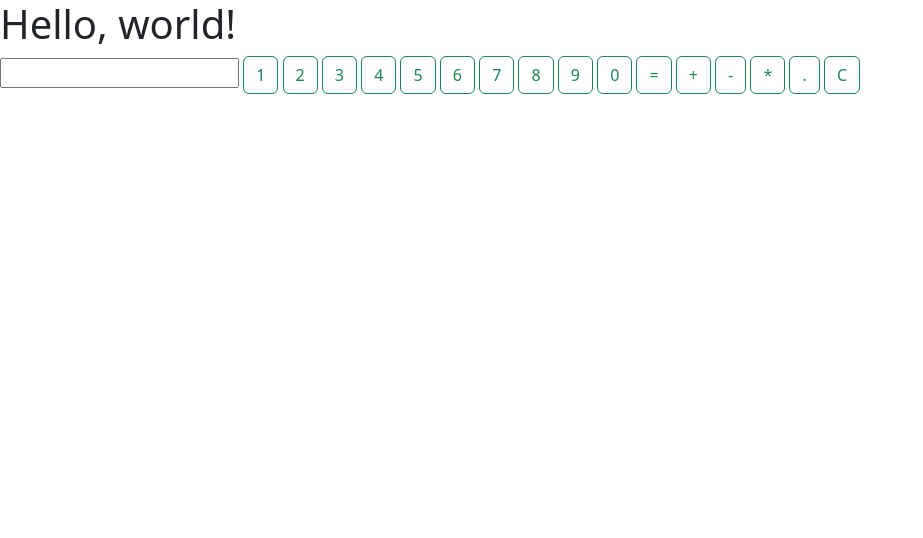
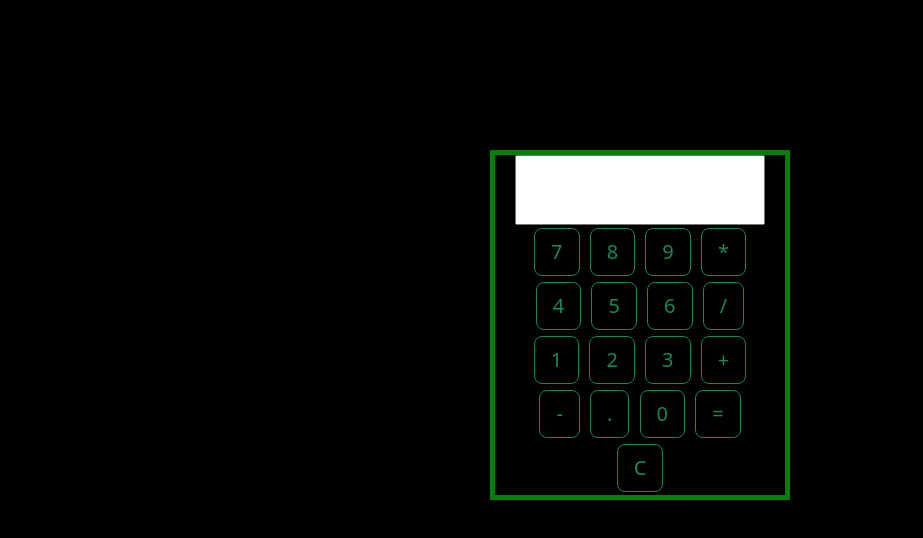
Before and after one commit to liam123kxnx/L5-calculator, a plain HTML site: page Index.html in a window 1280 px wide. Shown: the whole page, without its empty margins (0-923 px from the left). Drawn offline with nearby package versions, Linux system fonts and the light colour scheme.

Commit message:
Calculator

```diff
--- a/Index.html
+++ b/Index.html
@@ -7,34 +7,38 @@
     <title>Bootstrap demo</title>
     <link href="https://cdn.jsdelivr.net/npm/bootstrap@5.3.3/dist/css/bootstrap.min.css" rel="stylesheet"
         integrity="sha384-QWTKZyjpPEjISv5WaRU9OFeRpok6YctnYmDr5pNlyT2bRjXh0JMhjY6hW+ALEwIH" crossorigin="anonymous">
+        <link rel="stylesheet" href="style.css">
 </head>
 
 <body>
-    <h1>Hello, world!</h1>
-    <input >
+    <div class="calculator">
+    <input type="text" id="display"><br>
 
-<button type="button" class="btn btn-outline-success" onclick="">1</button>
-<button type="button" class="btn btn-outline-success" onclick="">2</button>
-<button type="button" class="btn btn-outline-success" onclick="">3</button>
-<button type="button" class="btn btn-outline-success" onclick="">4</button>
-<button type="button" class="btn btn-outline-success" onclick="">5</button>
-<button type="button" class="btn btn-outline-success" onclick="">6</button>
-<button type="button" class="btn btn-outline-success" onclick="">7</button>
-<button type="button" class="btn btn-outline-success" onclick="">8</button>
-<button type="button" class="btn btn-outline-success" onclick="">9</button>
-<button type="button" class="btn btn-outline-success" onclick="">0</button>
-<button type="button" class="btn btn-outline-success" onclick="">=</button>
-<button type="button" class="btn btn-outline-success" onclick="">+</button>
-<button type="button" class="btn btn-outline-success" onclick="">-</button>
-<button type="button" class="btn btn-outline-success" onclick="">*</button>
-<button type="button" class="btn btn-outline-success" onclick="">.</button>
-<button type="button" class="btn btn-outline-success" onclick="">C</button>
+<button type="button" class="btn btn-outline-success btn-lg" onclick="addtodisplay('7')">7</button>
+<button type="button" class="btn btn-outline-success btn-lg" onclick="addtodisplay('8')">8</button>
+<button type="button" class="btn btn-outline-success btn-lg" onclick="addtodisplay('9')">9</button>
+<button type="button" class="btn btn-outline-success btn-lg" onclick="addtodisplay('*')">*</button><br>
+<button type="button" class="btn btn-outline-success btn-lg" onclick="addtodisplay('4')">4</button>
+<button type="button" class="btn btn-outline-success btn-lg" onclick="addtodisplay('5')">5</button>
+<button type="button" class="btn btn-outline-success btn-lg" onclick="addtodisplay('6')">6</button>
+<button type="button" class="btn btn-outline-success btn-lg" onclick="addtodisplay('/')">/</button><br>
+<button type="button" class="btn btn-outline-success btn-lg" onclick="addtodisplay('1')">1</button>
+<button type="button" class="btn btn-outline-success btn-lg" onclick="addtodisplay('2')">2</button>
+<button type="button" class="btn btn-outline-success btn-lg" onclick="addtodisplay('3')">3</button>
+<button type="button" class="btn btn-outline-success btn-lg" onclick="addtodisplay('+')">+</button><br>
+<button type="button" class="btn btn-outline-success btn-lg" onclick="addtodisplay('-')">-</button>
+<button type="button" class="btn btn-outline-success btn-lg" onclick="addtodisplay('.')">.</button>
+<button type="button" class="btn btn-outline-success btn-lg" onclick="addtodisplay('0')">0</button>
+<button type="button" class="btn btn-outline-success btn-lg" onclick="calculate()">=</button><br>
+<button type="button" class="btn btn-outline-success btn-lg" onclick="cleardisplay()">C</button>
 
+</div>
 
 
     <script src="https://cdn.jsdelivr.net/npm/bootstrap@5.3.3/dist/js/bootstrap.bundle.min.js"
         integrity="sha384-YvpcrYf0tY3lHB60NNkmXc5s9fDVZLESaAA55NDzOxhy9GkcIdslK1eN7N6jIeHz"
         crossorigin="anonymous"></script>
+        <script src="script.js"></script>
 </body>
 
 </html>
--- /dev/null
+++ b/script.js
@@ -0,0 +1,13 @@
+function addtodisplay(value){
+
+document.getElementById("display").value +=value
+}
+function cleardisplay(){
+    document.getElementById("display").value = ""
+
+}
+function calculate(){
+    var x = document.getElementById("display").value
+    var y = eval(x)
+    document.getElementById("display").value = y
+}
--- a/style.css
+++ b/style.css
@@ -1,12 +1,24 @@
-.calculator {
-
-margin: 100px auto;
-margin-left: 400px;
-
-}
 body{
-background-color: orange;
-
+background-color: black;
+text-align: center;
 
 
 }
+.btn{
+
+margin: 3px;
+
+
+}
+input[type="text"]{
+height: 70px;
+width: 250px;
+
+
+}
+.calculator{
+border: 5px solid green;
+width: 300px;
+margin: 150px auto;
+
+}
```
